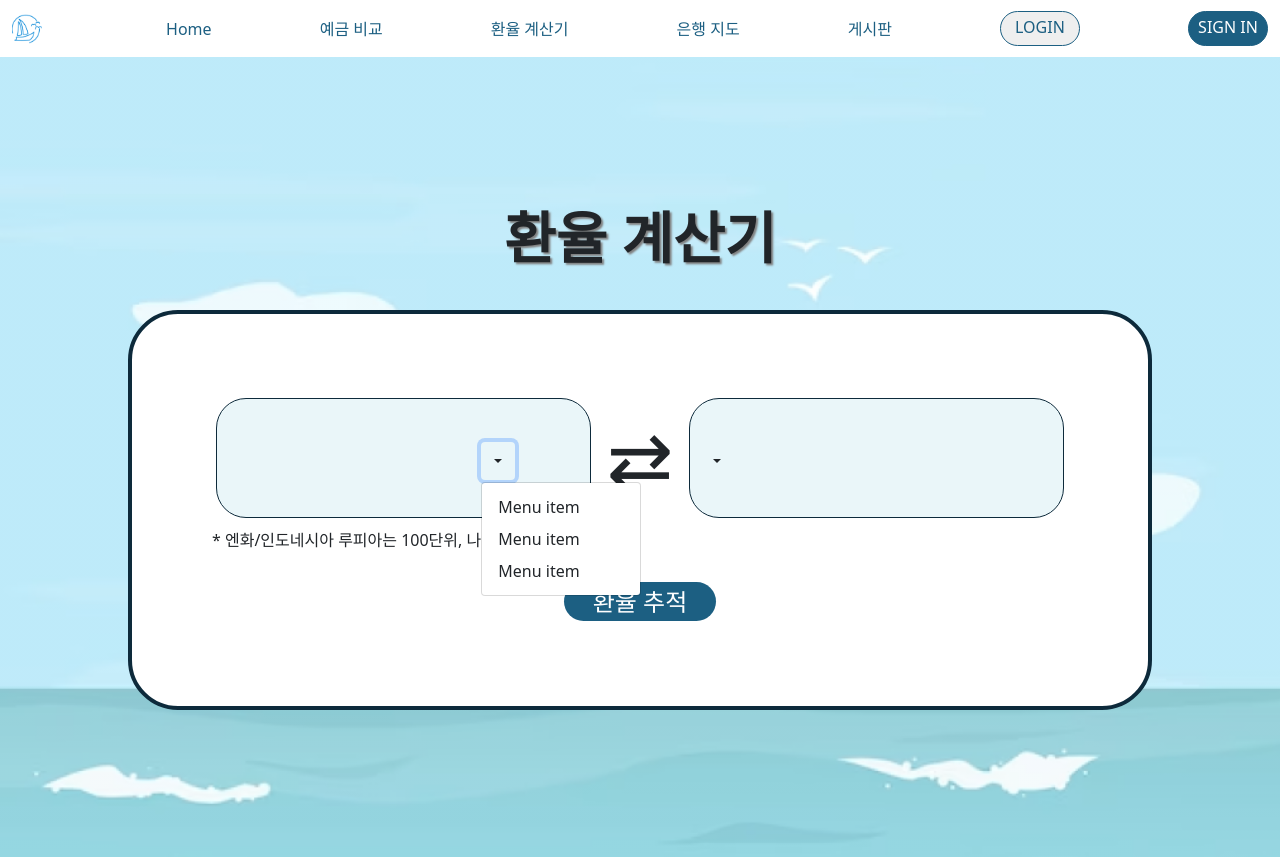
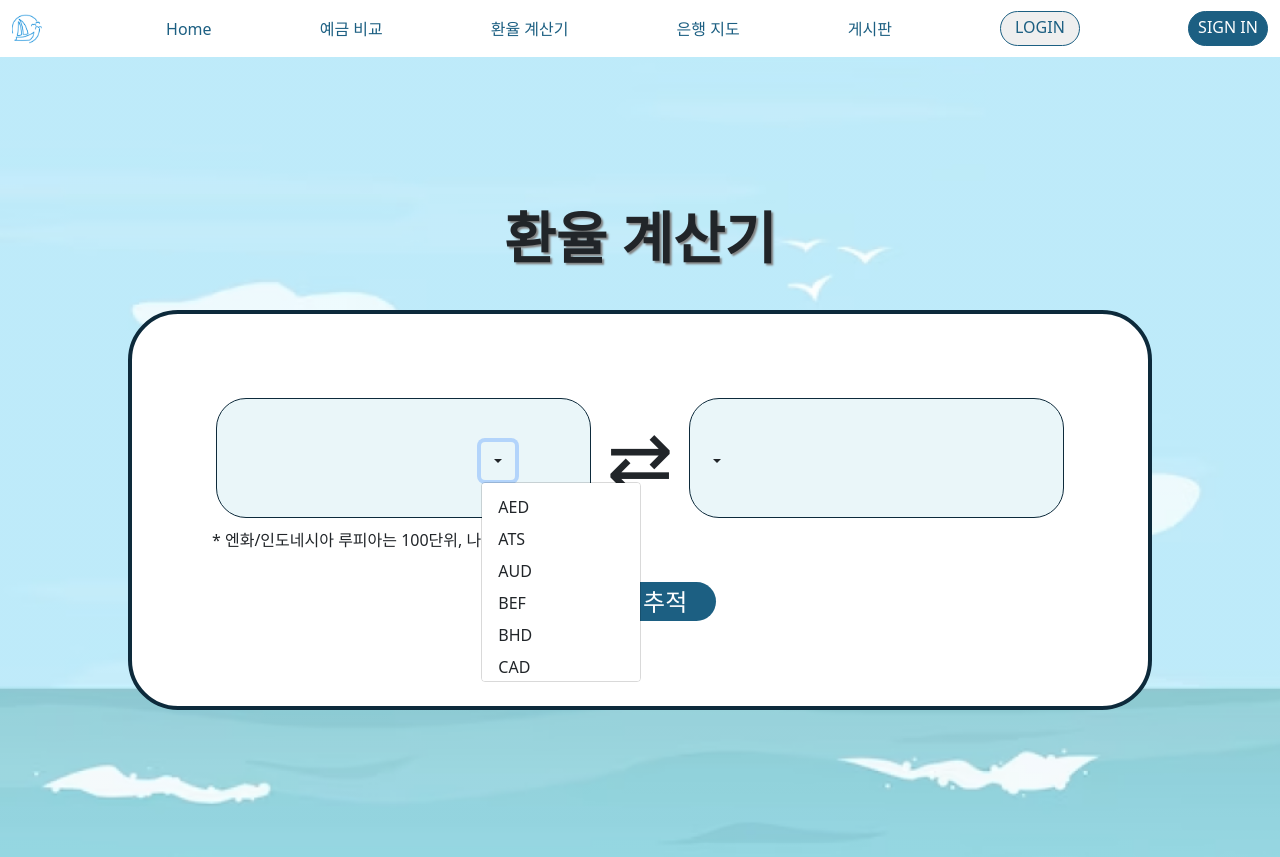
Before and after one commit to hhheeeeee/Bank-Sailor, a Vue app in the folder frontend/banksailor/: page /exchange in a window 1280 px wide. Both pictures are taken after a click on the button 498 px from the left and 461 px from the top of the page. Built offline with nearby package versions, Linux system fonts and the light colour scheme.

Commit message:
[FE] UPDATE : 환율계산기 dropdown 메뉴 항목들 모든 국가 추가

```diff
--- a/frontend/banksailor/src/components/ExchangeViewComponents/CurrencyInputDropdown.vue
+++ b/frontend/banksailor/src/components/ExchangeViewComponents/CurrencyInputDropdown.vue
@@ -6,16 +6,61 @@
         type="button"
         data-bs-toggle="dropdown"
         aria-expanded="false"
-      ></button>
+      >
+        {{ selected || "" }}
+      </button>
       <ul class="dropdown-menu">
-        <li><a class="dropdown-item" href="#">Menu item</a></li>
-        <li><a class="dropdown-item" href="#">Menu item</a></li>
-        <li><a class="dropdown-item" href="#">Menu item</a></li>
+        <li><a class="dropdown-item" @click="selectItem('AED')">AED</a></li>
+        <li><a class="dropdown-item" @click="selectItem('ATS')">ATS</a></li>
+        <li><a class="dropdown-item" @click="selectItem('AUD')">AUD</a></li>
+        <li><a class="dropdown-item" @click="selectItem('BEF')">BEF</a></li>
+        <li><a class="dropdown-item" @click="selectItem('BHD')">BHD</a></li>
+        <li><a class="dropdown-item" @click="selectItem('CAD')">CAD</a></li>
+        <li><a class="dropdown-item" @click="selectItem('CHF')">CHF</a></li>
+        <li><a class="dropdown-item" @click="selectItem('CNH')">CNH</a></li>
+        <li><a class="dropdown-item" @click="selectItem('DEM')">DEM</a></li>
+        <li><a class="dropdown-item" @click="selectItem('DKK')">DKK</a></li>
+        <li><a class="dropdown-item" @click="selectItem('ESP')">ESP</a></li>
+        <li><a class="dropdown-item" @click="selectItem('EUR')">EUR</a></li>
+        <li><a class="dropdown-item" @click="selectItem('FIM')">FIM</a></li>
+        <li><a class="dropdown-item" @click="selectItem('FRF')">FRF</a></li>
+        <li><a class="dropdown-item" @click="selectItem('GBP')">GBP</a></li>
+        <li><a class="dropdown-item" @click="selectItem('HKD')">HKD</a></li>
+        <li><a class="dropdown-item" @click="selectItem('IDR')">IDR</a></li>
+        <li><a class="dropdown-item" @click="selectItem('ITL')">ITL</a></li>
+        <li><a class="dropdown-item" @click="selectItem('JPY')">JPY</a></li>
+        <li><a class="dropdown-item" @click="selectItem('KRW')">KRW</a></li>
+        <li><a class="dropdown-item" @click="selectItem('KWD')">KWD</a></li>
+        <li><a class="dropdown-item" @click="selectItem('MYR')">MYR</a></li>
+        <li><a class="dropdown-item" @click="selectItem('NLG')">NLG</a></li>
+        <li><a class="dropdown-item" @click="selectItem('NZD')">NZD</a></li>
+        <li><a class="dropdown-item" @click="selectItem('SAR')">SAR</a></li>
+        <li><a class="dropdown-item" @click="selectItem('SEK')">SEK</a></li>
+        <li><a class="dropdown-item" @click="selectItem('SGD')">SGD</a></li>
+        <li><a class="dropdown-item" @click="selectItem('THB')">THB</a></li>
+        <li><a class="dropdown-item" @click="selectItem('USD')">USD</a></li>
+        <li><a class="dropdown-item" @click="selectItem('XOF')">XOF</a></li>
       </ul>
     </div>
   </div>
 </template>
 
-<script setup></script>
+<script setup>
+import { ref } from "vue";
+const selected = ref("");
 
-<style lang="scss" scoped></style>
+const selectItem = (item) => {
+  selected.value = item;
+};
+</script>
+
+<style scoped>
+.btn-group {
+  position: relative;
+}
+
+.dropdown-menu {
+  max-height: 200px; /* 원하는 높이로 설정 */
+  overflow-y: auto;
+}
+</style>
```
